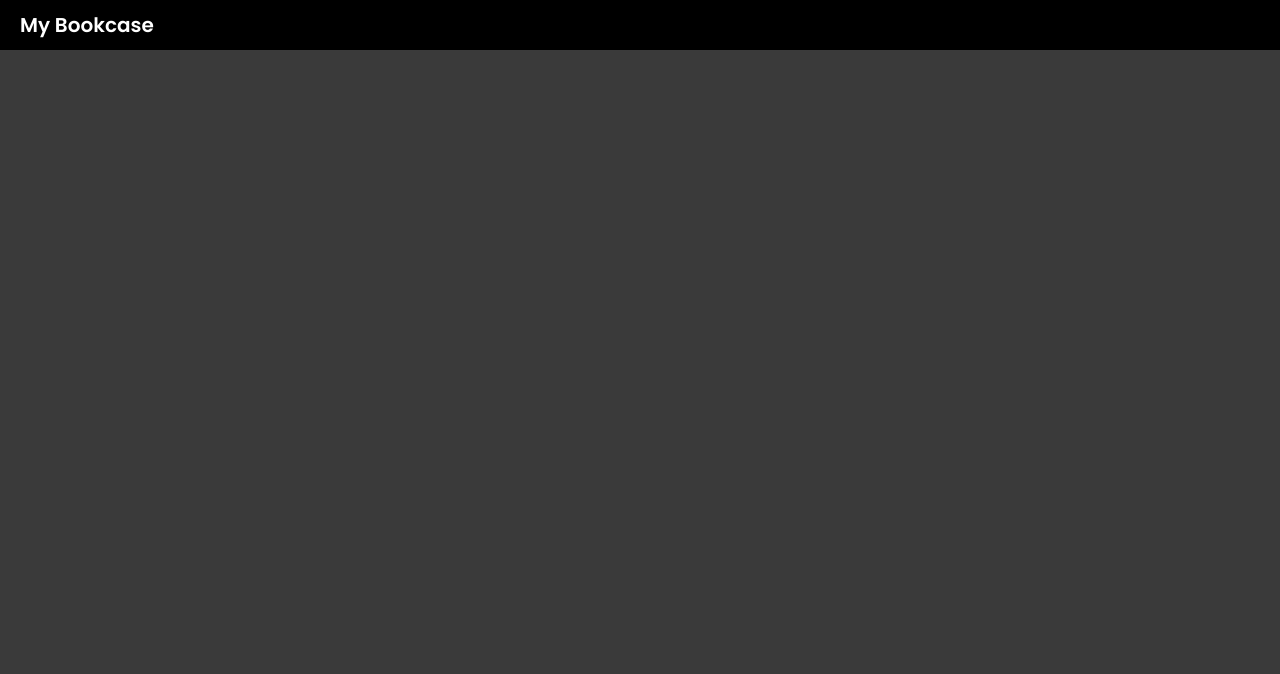
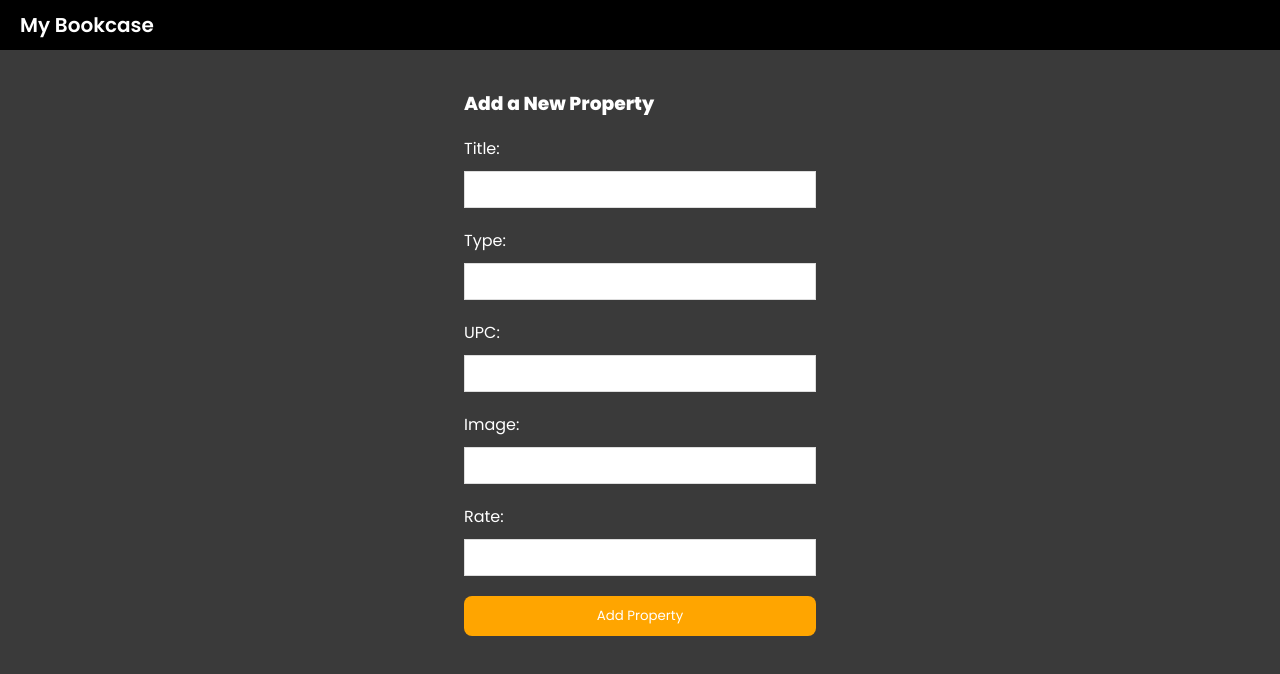
Before and after one commit to erischon/my-bookcase-frontend, a React (Create React App) app: page /admin in a window 1280 px wide. Before the commit this address had no page. Shown: the top 674 px of the page. Built offline with nearby package versions, Linux system fonts and the light colour scheme.

Commit message:
admin page with form

```diff
--- a/src/App.js
+++ b/src/App.js
@@ -1,6 +1,7 @@
 import { BrowserRouter, Routes, Route } from "react-router-dom";
 
 import Home from "./pages/Home";
+import Admin from "./pages/Admin";
 import Navbar from "./components/Navbar";
 
 function App() {
@@ -11,6 +12,7 @@ function App() {
         <div className="pages">
           <Routes>
             <Route path="/" element={<Home />}></Route>
+            <Route path="/admin" element={<Admin />}></Route>
           </Routes>
         </div>
       </BrowserRouter>
--- /dev/null
+++ b/src/components/PropertyForm.jsx
@@ -0,0 +1,82 @@
+import { useState } from "react";
+
+const PropertyForm = () => {
+  const [title, setTitle] = useState("");
+  const [propertyType, setPropertyType] = useState("");
+  const [upc, setUpc] = useState("");
+  const [images, setImages] = useState("");
+  const [rate, setRate] = useState("");
+  const [error, setError] = useState(null);
+
+  const handleSubmit = async (e) => {
+    e.preventDefault();
+
+    const property = { title, propertyType, upc, images, rate };
+
+    const response = await fetch("/api/property", {
+      method: "POST",
+      body: JSON.stringify(property),
+      headers: {
+        "Content-Type": "application/json",
+      },
+    });
+
+    const json = await response.json();
+
+    if (!response.ok) {
+      setError(json.error);
+    }
+    if (response.ok) {
+      setTitle("");
+      setPropertyType("");
+      setUpc("");
+      setImages("");
+      setRate("");
+      setError(null);
+      console.log("New Property added", json);
+    }
+  };
+
+  return (
+    <form className="create form" onSubmit={handleSubmit}>
+      <h3>Add a New Property</h3>
+
+      <label>Title:</label>
+      <input
+        type="text"
+        onChange={(e) => setTitle(e.target.value)}
+        value={title}
+      />
+
+      <label>Type:</label>
+      <input
+        type="text"
+        onChange={(e) => setPropertyType(e.target.value)}
+        value={propertyType}
+      />
+
+      <label>UPC:</label>
+      <input type="text" onChange={(e) => setUpc(e.target.value)} value={upc} />
+
+      <label>Image:</label>
+      <input
+        type="text"
+        onChange={(e) => setImages(e.target.value)}
+        value={images}
+      />
+
+      <label>Rate:</label>
+      <input
+        type="number"
+        onChange={(e) => setRate(e.target.value)}
+        value={rate}
+      />
+
+      <button>Add Property</button>
+
+      {error && <div className="error">{error}</div>}
+    </form>
+  );
+};
+
+export default PropertyForm;
--- /dev/null
+++ b/src/pages/Admin.jsx
@@ -0,0 +1,11 @@
+import PropertyForm from "../components/PropertyForm";
+
+const Admin = () => {
+  return (
+    <div className="property-form">
+      <PropertyForm />
+    </div>
+  );
+};
+
+export default Admin;
--- a/src/sass/base/_base.scss
+++ b/src/sass/base/_base.scss
@@ -17,6 +17,7 @@ body {
   background: $clr-bg;
   margin: 0;
   font-family: "Poppins";
+  color: $clr-text;
 }
 
 .pages {
--- /dev/null
+++ b/src/sass/layout/_forms.scss
@@ -0,0 +1,45 @@
+/* new workout form */
+
+.form {
+  display: flex;
+  flex-direction: column;
+  width: 100%;
+}
+
+label,
+input {
+  display: block;
+}
+
+input {
+  padding: 10px;
+  margin-top: 10px;
+  margin-bottom: 20px;
+  width: 100%;
+  border: 1px solid #ddd;
+  //   border-radius: 4px;
+  box-sizing: border-box;
+}
+
+form button {
+  background: orange;
+  border: 0;
+  color: #fff;
+  padding: 10px;
+  font-family: "Poppins";
+  border-radius: $border-radius;
+  cursor: pointer;
+}
+
+div.error {
+  padding: 10px;
+  background: #ffefef;
+  border: 1px solid var(--error);
+  color: var(--error);
+  border-radius: 4px;
+  margin: 20px 0;
+}
+
+input.error {
+  border: 1px solid var(--error);
+}
--- a/src/sass/main.scss
+++ b/src/sass/main.scss
@@ -7,10 +7,10 @@
 @import "./base/base";
 
 // 4. Layout-related sections
-@import "./layout/header";
+@import "./layout/forms", "./layout/header";
 
 // 5. Components
-@import "./components/navbar", "./components/propertyDetails";
+@import "./components//propertyForm", "./components/propertyDetails";
 
 // 6. Page-specific styles
-@import "./pages/home";
+@import "./pages/home", "./pages/admin";
--- /dev/null
+++ b/src/sass/pages/_admin.scss
@@ -0,0 +1,11 @@
+.property-form {
+  margin: 0 auto;
+  max-width: 400px;
+  padding-right: 1.5rem;
+  padding-left: 1.5rem;
+}
+
+@media screen and (min-width: $breakpoint-sm) {
+  .property-form {
+  }
+}
--- a/src/sass/utilities/_variables.scss
+++ b/src/sass/utilities/_variables.scss
@@ -2,3 +2,6 @@ $clr-text: #ffffff;
 $clr-bg: #3a3a3a;
 
 $border-radius: 8px;
+
+$breakpoint-sm: 640px;
+$breakpoint-md: 768px;
```
Also changed, not shown: src/sass/components/_navbar.scss (deleted), src/sass/components/_propertyForm.scss (added).
